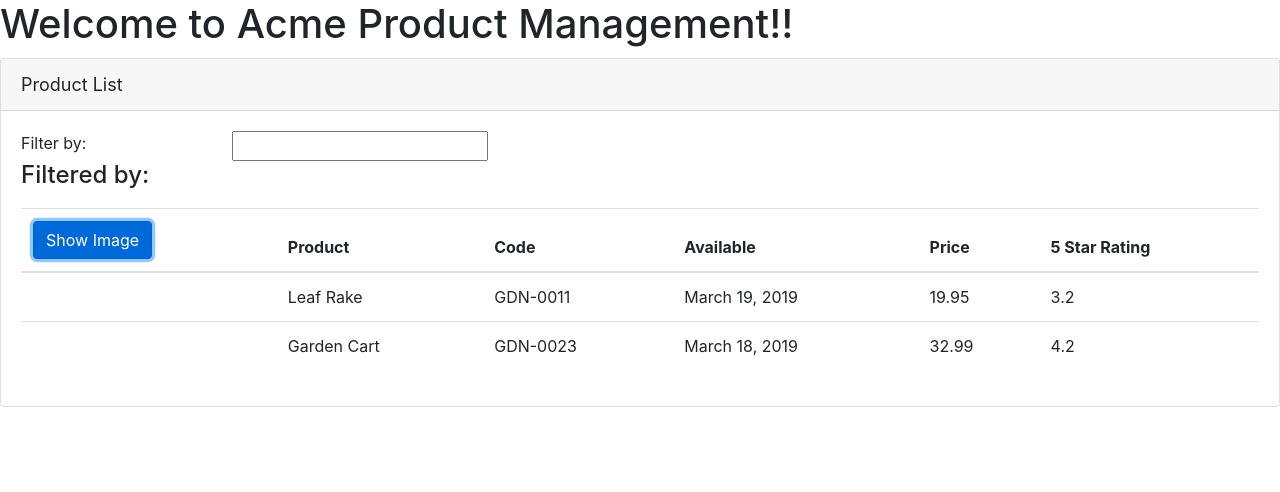
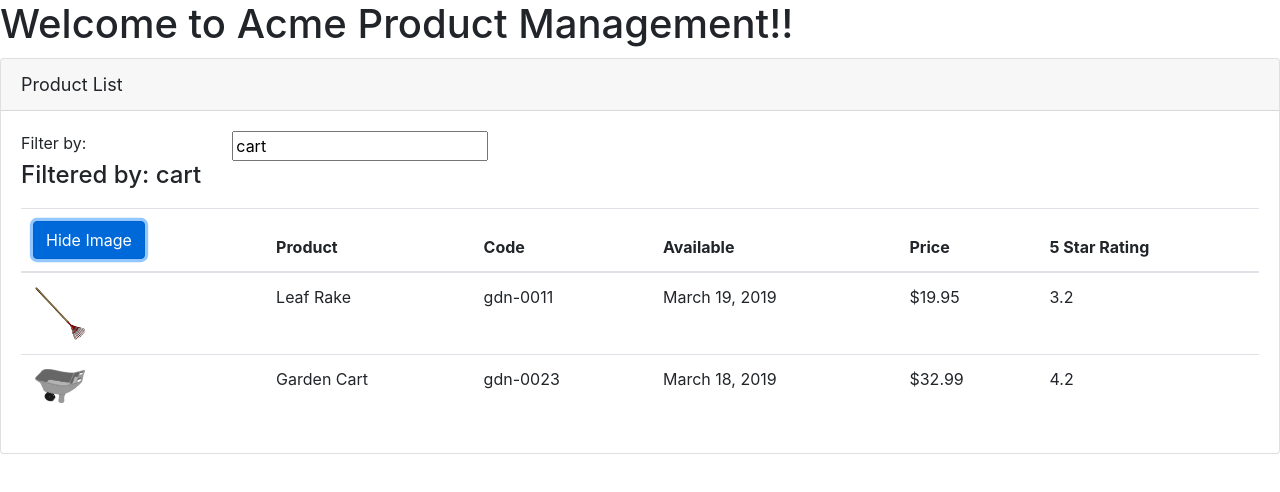
Before and after one commit to IamAravindKumar/AngularGettingStarted, an Angular app: page / in a window 1280 px wide. Both pictures are taken after a click on the button "Show Image". Shown: the top 492 px of the page. Built offline with nearby package versions, Linux system fonts and the light colour scheme.

Commit message:
app update as of 17/11/2020

```diff
--- a/src/app/app.module.ts
+++ b/src/app/app.module.ts
@@ -1,5 +1,6 @@
 import { BrowserModule } from '@angular/platform-browser';
 import { NgModule } from '@angular/core';
+import { FormsModule } from '@angular/forms';
 
 import { AppComponent } from './app.component';
 import { ProductListComponent } from './products/product-list.component';
@@ -10,7 +11,8 @@
     ProductListComponent
   ],
   imports: [
-    BrowserModule
+    BrowserModule,
+    FormsModule
   ],
   bootstrap: [AppComponent]
 })
--- a/src/app/products/product-list.component.html
+++ b/src/app/products/product-list.component.html
@@ -8,12 +8,12 @@
                 Filter by:
             </div>
             <div class="col-md-4">
-                <input type="text" />
+                <input type="text" [(ngModel)]="listFilter"/>
             </div>
         </div>
         <div class="row">
             <div class="col-md-6">
-                <h4>Filtered by:</h4>
+                <h4>Filtered by: {{listFilter}}</h4>
             </div>
         </div>
         <div class="table-responsive">
@@ -21,7 +21,7 @@
                 <thead>
                     <tr>
                       <th>
-                          <button class="btn btn-primary">Show Image</button>
+                          <button class="btn btn-primary" (click)="toggleImage()">{{showImage ? 'Hide' : 'Show'}} Image</button>
                       </th>
                       <th>Product</th>
                       <th>Code</th>
@@ -32,11 +32,16 @@
                   </thead>
                   <tbody>
                       <tr *ngFor="let product of products">
-                          <td></td>
+                          <td>
+                              <img *ngIf='showImage' [src]='product.imageUrl'
+                                [title]='product.productName'
+                                [style.width.px]='imageWidth'
+                                [style.margin.px]='imageMargin' />
+                          </td>
                           <td>{{product.productName}}</td>
-                          <td>{{product.productCode}}</td>
+                          <td>{{product.productCode | lowercase}}</td>
                           <td>{{product.releaseDate}}</td>
-                          <td>{{product.price}}</td>
+                          <td>{{product.price | currency:'USD':'symbol':'1.2-2'}}</td>
                           <td>{{product.starRating}}</td>
                       </tr>
                   </tbody>
--- a/src/app/products/product-list.component.ts
+++ b/src/app/products/product-list.component.ts
@@ -6,6 +6,10 @@
 })
 export class ProductListComponent{
     pageTitle: string = 'Product List';
+    imageWidth: number = 50;
+    imageMargin: number = 2;
+    showImage: boolean = false;
+    listFilter: string = 'cart';
     products: any[] = [{
         "productId": 1,
         "productName": "Leaf Rake",
@@ -25,5 +29,9 @@
         "price": 32.99,
         "starRating": 4.2,
         "imageUrl": "assets/images/garden_cart.png"
-      }]
+      }
+    ];
+    toggleImage(): void{
+      this.showImage = !this.showImage;
+    }
 }
```
